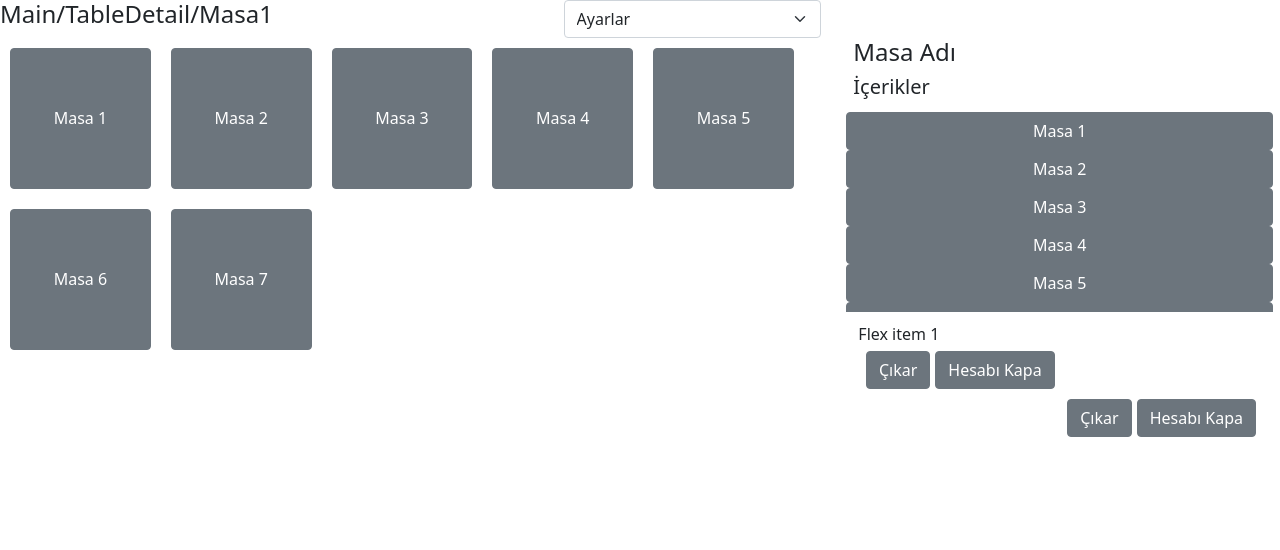
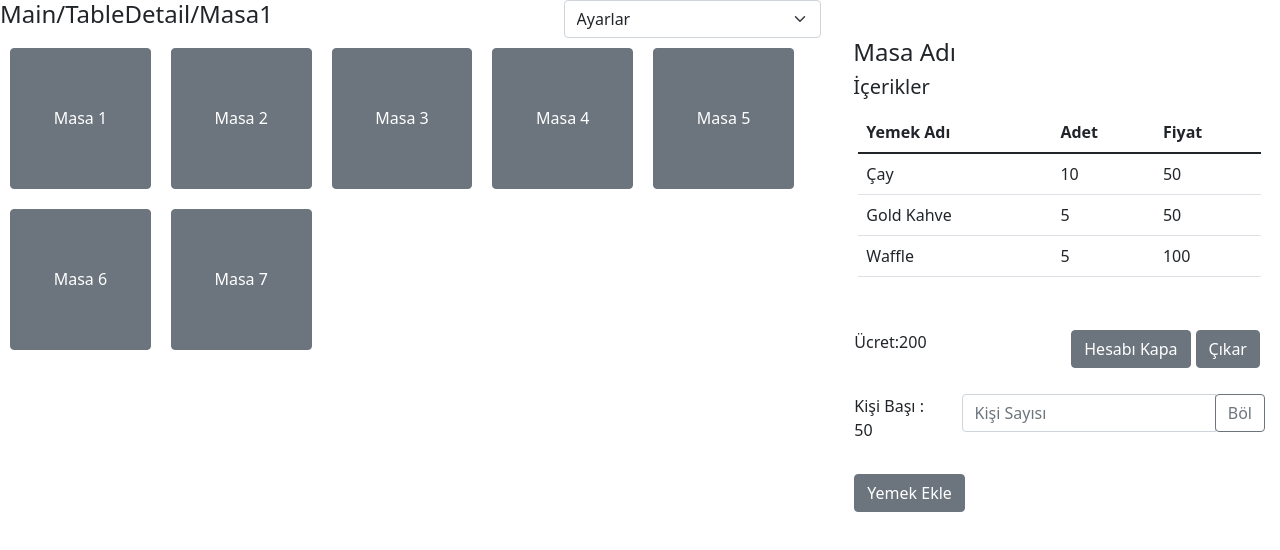
Before and after one commit to Albedo426/gitTeach, an Angular app: page / in a window 1280 px wide. Shown: the top 550 px of the page. Built offline with nearby package versions, Linux system fonts and the light colour scheme.

Commit message:
create TableDetail

```diff
--- a/package.json
+++ b/package.json
@@ -19,6 +19,7 @@
     "@angular/platform-browser-dynamic": "~13.0.0",
     "@angular/router": "~13.0.0",
     "bootstrap": "^5.1.3",
+    "jquery": "^3.6.0",
     "rxjs": "~7.4.0",
     "tslib": "^2.3.0",
     "zone.js": "~0.11.4"
@@ -28,6 +29,7 @@
     "@angular/cli": "~13.0.3",
     "@angular/compiler-cli": "~13.0.0",
     "@types/jasmine": "~3.10.0",
+    "@types/jquery": "^3.5.9",
     "@types/node": "^12.11.1",
     "jasmine-core": "~3.10.0",
     "karma": "~6.3.0",
--- a/src/app/table-detail/table-detail.component.css
+++ b/src/app/table-detail/table-detail.component.css
@@ -4,3 +4,6 @@
 .myButton{
     margin-right: 5px;
 }
+.table tbody tr.highlight td {
+    background-color: #ddd;
+  }
--- a/src/app/table-detail/table-detail.component.html
+++ b/src/app/table-detail/table-detail.component.html
@@ -2,28 +2,56 @@
     <h4>Masa Adı</h4>
     <h5>İçerikler</h5>
     <div class="col-12 d-flex flex-row">
-        <div class="row overflow-auto" style="height: 200px;">
-            <button type="button" class="btn btn-secondary ">Masa 1</button>
-            <button type="button" class="btn btn-secondary ">Masa 2</button>
-            <button type="button" class="btn btn-secondary ">Masa 3</button>
-            <button type="button" class="btn btn-secondary ">Masa 4</button>
-            <button type="button" class="btn btn-secondary ">Masa 5</button>
-            <button type="button" class="btn btn-secondary ">Masa 6</button>
-            <button type="button" class="btn btn-secondary ">Masa 7</button>
+        <div class="col-12 overflow-auto" style="height: 200px;"><!--tablo eklenecek-->
+            <table class="table col-12" ng-click="setSelected();">
+                <thead>
+                  <tr>
+                    <th scope="col">Yemek Adı</th>
+                    <th scope="col">Adet</th>
+                    <th scope="col">Fiyat</th>
+                  </tr>
+                </thead>
+                <tbody>
+                  <tr >
+                    <td>Çay</td>
+                    <td>10</td>
+                    <td>50</td>
+                  </tr>
+                  <tr >
+                    <td>Gold Kahve</td>
+                    <td>5</td>
+                    <td>50</td>
+                  </tr>
+                  <tr>
+                    <td>Waffle</td>
+                    <td>5</td>
+                    <td>100</td>
+                  </tr>
+                </tbody>
+              </table>
         </div>
     </div>
-    <div class="col-12">
-        <div class="col-6 d-flex flex-row">
-           Flex item 1
-        </div>
-        <div class="col-6 d-flex flex-row-reverse">
+    <div class="d-flex justify-content-between" style="padding: 0px;">
+        <div class="p-2 ">Ücret:200</div>
+        <div class="p-2 ">
             <button type="button" class="btn btn-secondary myButton">Hesabı Kapa</button>
-        <button type="button" class="btn btn-secondary myButton">Çıkar</button>
+            <button type="button" class="btn btn-secondary myButton">Çıkar</button>
         </div>
     </div>
-    <div class="d-flex flex-row-reverse" >
-        <button type="button" class="btn btn-secondary myButton">Hesabı Kapa</button>
-        <button type="button" class="btn btn-secondary myButton">Çıkar</button>
+    <div class="d-flex justify-content-between" style="padding: 0px;">
+        <div class="p-2 "> <label for="piece">Kişi Başı : 50</label></div>
+        <div class="p-2 ">
+            <div class="input-group mb-3">
+                <input type="text" class="form-control" placeholder="Kişi Sayısı" aria-label="Recipient's username" aria-describedby="basic-addon2">
+                <div class="input-group-append">
+                <button class="btn btn-outline-secondary" type="button">Böl</button>
+                </div>
+            </div>
+        </div>
     </div>
-
+    <div class="d-flex justify-content-between" style="padding: 0px;">
+        <div class="p-2 ">
+            <button type="button" class="btn btn-secondary myButton">Yemek Ekle</button>
+        </div>
+    </div>
 </div>
--- a/src/app/table-detail/table-detail.component.ts
+++ b/src/app/table-detail/table-detail.component.ts
@@ -1,10 +1,10 @@
 import { Component, OnInit } from '@angular/core';
-
 @Component({
   selector: 'app-table-detail',
   templateUrl: './table-detail.component.html',
   styleUrls: ['./table-detail.component.css']
 })
+
 export class TableDetailComponent implements OnInit {
 
   constructor() { }
```
Also changed, not shown: 1 other file (tests, documents, lock files or other folders).
